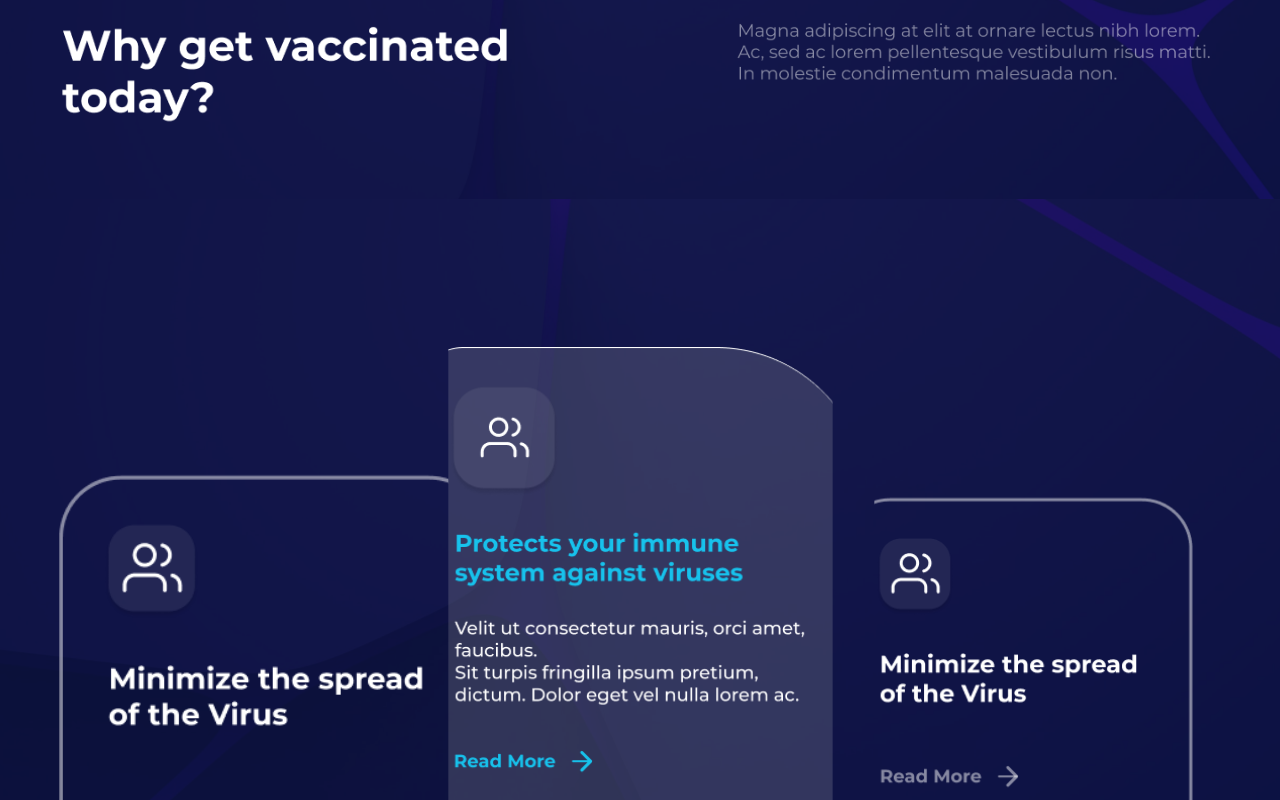
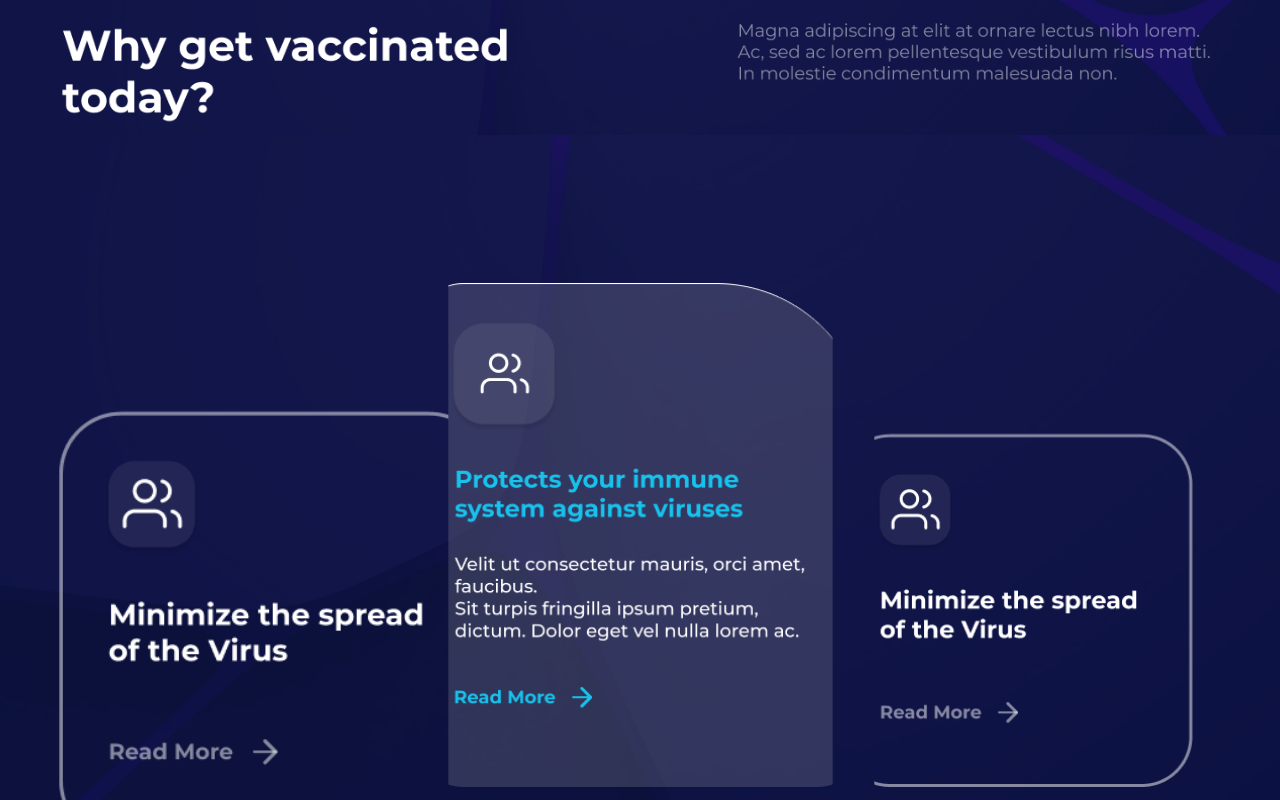
Before and after one commit to DhanushaMurugan/LemonPay_Covid19Page_UI, a React (Create React App) app: page / in a window 1280 px wide. Shown: the part 1500-2300 px from the top of the page. Built offline with nearby package versions, Linux system fonts and the light colour scheme.

Commit message:
Testimonial & Symptoms page design

```diff
--- a/src/components/CustomerTestimonial.jsx
+++ b/src/components/CustomerTestimonial.jsx
@@ -5,7 +5,7 @@ import reviewcard2 from "../Image/reviewDesk-img2.png";
 
 const CustomerTestimonial = () => {
   return (
-    <div className="relative w-full mt-32 h-screen">
+    <div className="relative w-full mt-32 mb-8 h-screen">
       {/* Main Image */}
       <div className="relative">
         <img
@@ -14,8 +14,8 @@ const CustomerTestimonial = () => {
           className="w-full h-auto object-cover"
         />
       {/* Optional Sliding Animation */}
-      <div className="relative w-full bottom-96 overflow-hidden">
-        <div className="flex  animate-slide">
+      <div className="relative w-full overflow-hidden" style={{ bottom: '32rem' }} >
+        <div className="flex animate-slide">
           <img
             src={reviewcard1}
             alt="reviewcard1"
--- a/src/components/HeroSection.jsx
+++ b/src/components/HeroSection.jsx
@@ -9,19 +9,16 @@ const HeroSection = () => {
   return (
     <div>
       <div className="">
-      <div className="bottom-auto   z-10">
+        <div className="bottom-auto   z-10">
           <img src={heroDeskimg1} alt="heroDeskimg1" />
         </div>
-
-
       </div>
 
-
-      <div className="relative flex h-screen items-center justify-center"  style={{ backgroundImage: `url(${bgimg})` }} >
       <div
-          className=" bg-cover bg-center h-screen"
-
-        ></div>
+        className="relative flex h-screen items-center justify-center bottom-16"
+        style={{ backgroundImage: `url(${bgimg})` }}
+      >
+        <div className=" bg-cover bg-center h-screen"></div>
 
         {/* Image Container */}
         <div className="relative w-full h-[70vh] flex items-center justify-center">
@@ -67,7 +64,7 @@ const HeroSection = () => {
             />
           </div>
         </div>
-       </div>
+      </div>
     </div>
   );
 };
--- /dev/null
+++ b/src/components/SymptomView.jsx
@@ -0,0 +1,13 @@
+import React from 'react';
+import SymptomDeskimg from '../Image/SymptomsDesk-img.png'
+const SymptomView = () => {
+  return (
+    <div>
+        <div className="">
+                <img src={SymptomDeskimg} alt='SymptomViewimg' />
+            </div>
+    </div>
+  );
+};
+
+export default SymptomView ;
```
